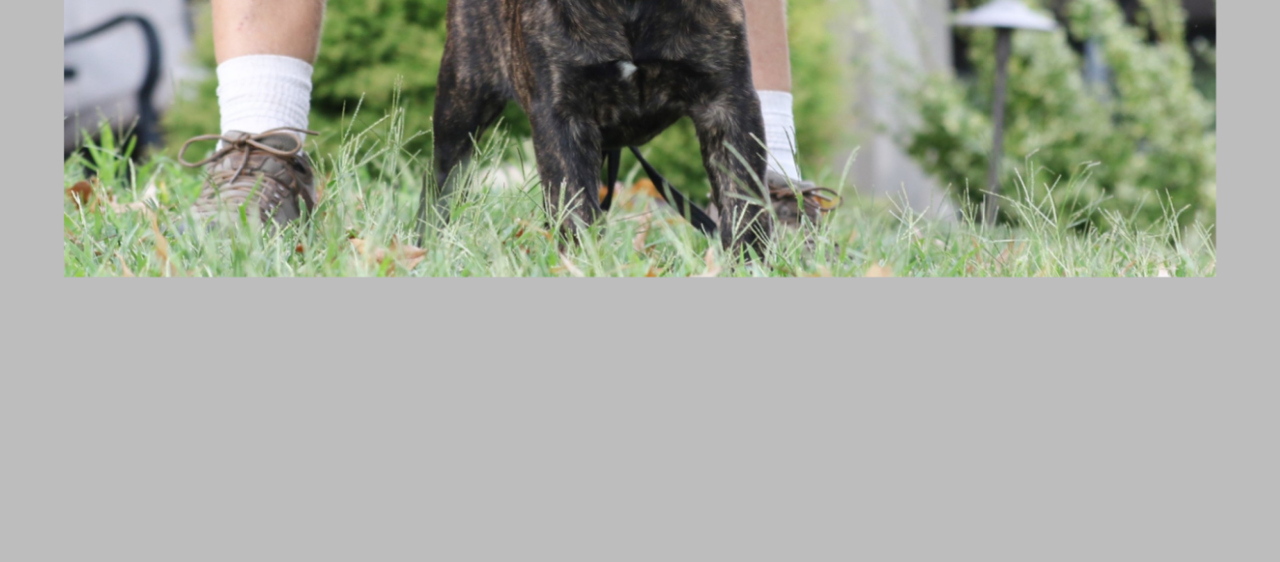
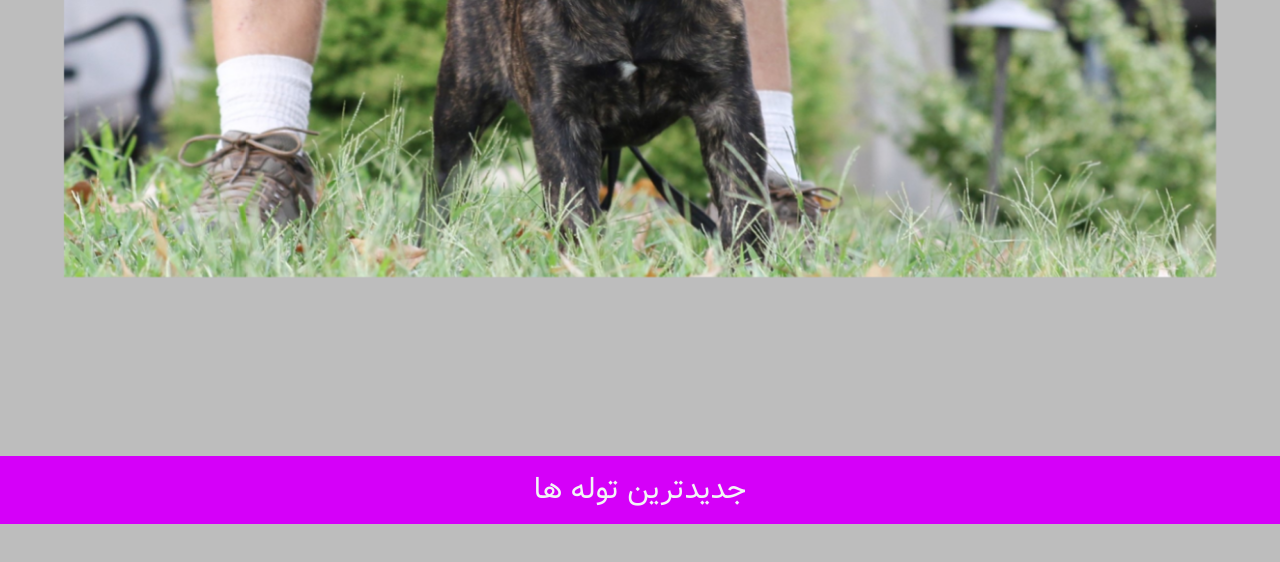
Before and after one commit to Mahdi-Alaee/luxypet, a Next.js app: page / in a window 1280 px wide. Shown: the part 496-1058 px from the top of the page. Before the commit the page ends 912 px from the top, so only its background shows below. Built offline with nearby package versions, Linux system fonts and the light colour scheme.

Commit message:
section title

```diff
--- a/src/app/page.tsx
+++ b/src/app/page.tsx
@@ -1,9 +1,17 @@
 import HeroSection from "@/components/medium/HeroSection";
+import LatestPuppies from "@/components/medium/LatestPuppies";
 
 export default function Home() {
   return (
     <main>
       <HeroSection />
+      <LatestPuppies />
+
+
+      <br /><br /><br /><br /><br /><br />
+      <br /><br /><br /><br /><br /><br />
+      <br /><br /><br /><br /><br /><br />
+      <br /><br /><br /><br /><br /><br />
     </main>
   );
 }
--- /dev/null
+++ b/src/components/medium/LatestPuppies.tsx
@@ -0,0 +1,9 @@
+import SectionTitle from "../small/SectionTitle";
+
+export default function LatestPuppies(){
+    return (
+        <section className="mt-10">
+            <SectionTitle text="جدیدترین توله ها" />
+        </section>
+    )
+}
--- /dev/null
+++ b/src/components/medium/Products.tsx
@@ -0,0 +1,9 @@
+import Product from "../small/Product";
+
+export default function Products(){
+    return (
+        <div>
+            <Product />
+        </div>
+    )
+}
--- /dev/null
+++ b/src/components/small/Product.tsx
@@ -0,0 +1,7 @@
+export default function Product(){
+    return (
+        <div>
+
+        </div>
+    )
+}
--- /dev/null
+++ b/src/components/small/SectionTitle.tsx
@@ -0,0 +1,11 @@
+interface SectionTitleProps{
+    text: string;
+}
+
+export default function SectionTitle({text}:SectionTitleProps) {
+    return (
+        <div className="text-center">
+            <h3 className="text-3xl bg-mainPurple py-4 text-gray-100">{text}</h3>
+        </div>
+    )
+}
```
